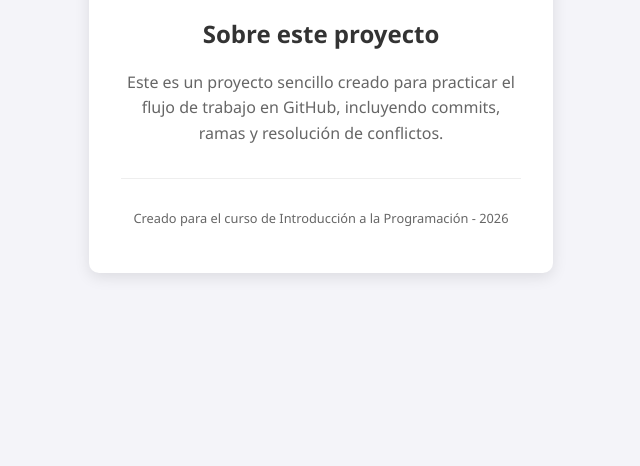
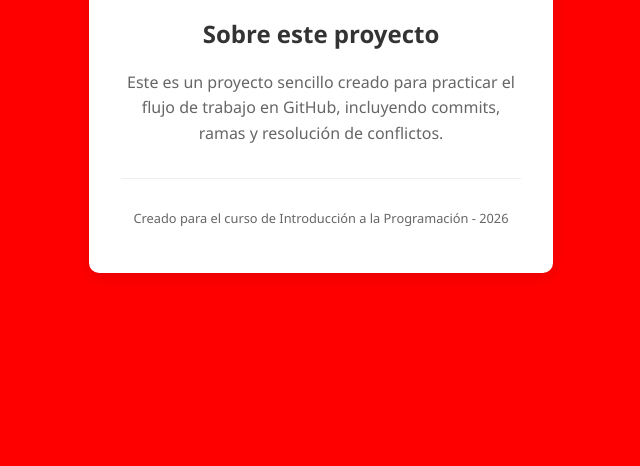
Before and after one commit to nanguer2-debug/Proyecto-Web-Ejemplo, a plain HTML site: page index.html in a window 1280 px wide. Shown: the part 334-800 px from the top of the page, without its empty margins (319-959 px from the left). Drawn offline with Linux system fonts and the light colour scheme.

Commit message:
Cambio urgente de fondo en main

```diff
--- a/style.css
+++ b/style.css
@@ -1,7 +1,7 @@
 /* Configuración General */
 body {
     font-family: 'Segoe UI', Tahoma, Geneva, Verdana, sans-serif;
-    background-color: #f4f4f9;
+    background-color: red;
     color: #333;
     margin: 0;
     display: flex;
```
